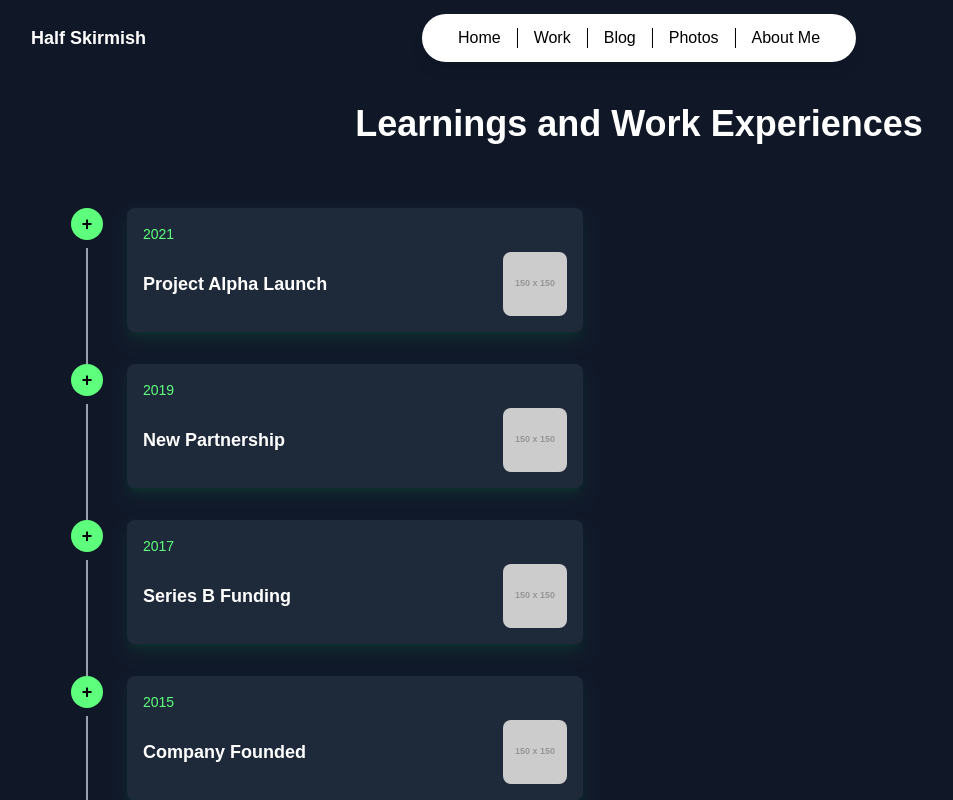
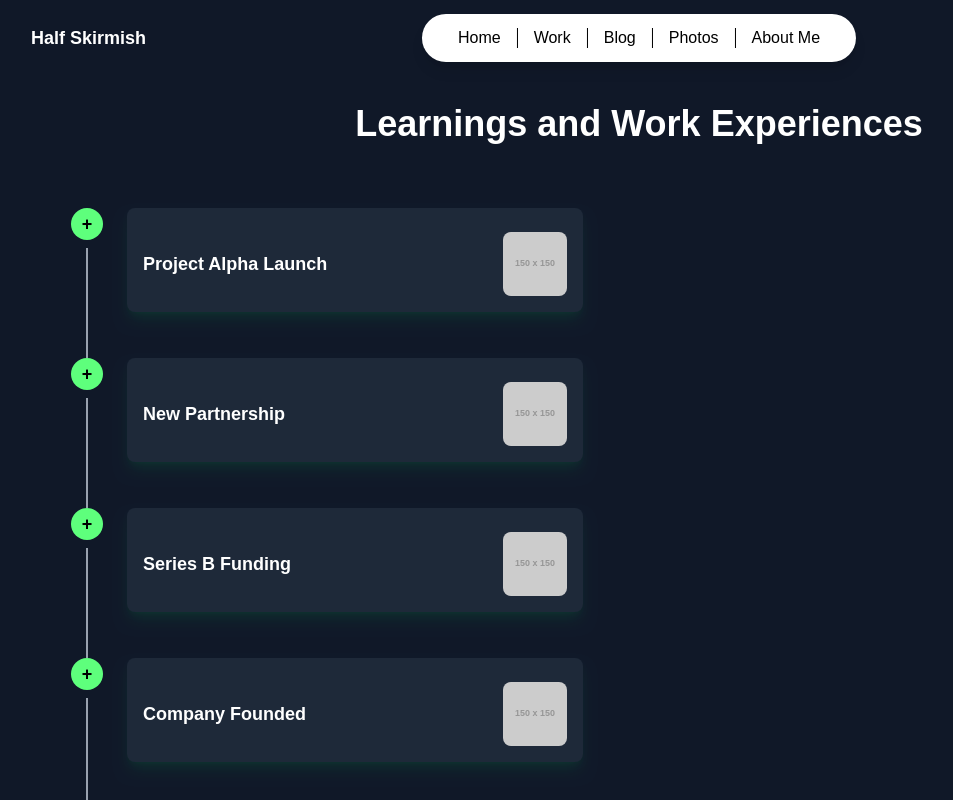
Before and after one commit to half-skirmish/frontend-halfskirmish-v2, a Next.js app: page /work in a window 1280 px wide. Shown: the top 800 px of the page, without its empty margins (1-954 px from the left). Built offline with nearby package versions, Linux system fonts and the light colour scheme.

Commit message:
Added the Start and End Dates for the Work timeline

```diff
--- a/app/(navItems)/work/page.js
+++ b/app/(navItems)/work/page.js
@@ -1,5 +1,24 @@
 import React from "react";
 import timelineData from "../../data/timelineData.json";
+
+const monthOrder = {
+  Jan: 1, Feb: 2, Mar: 3, Apr: 4, May: 5, Jun: 6,
+  Jul: 7, Aug: 8, Sep: 9, Oct: 10, Nov: 11, Dec: 12
+};
+
+// Format date range or single year
+const formatDate = (item) => {
+  if (item.type === "period") {
+    const endText = item.end
+      ? `${item.end.month} ${item.end.year}`
+      : "Present";
+    return `${item.start.month} ${item.start.year} – ${endText}`;
+  }
+  if (item.type === "event") {
+    return `${item.year}`;
+  }
+  return "";
+};
 
 const TimelineItem = ({ data, index, totalItems }) => {
   const shouldPinToBottom = index >= totalItems - 2;
@@ -7,22 +26,28 @@ const TimelineItem = ({ data, index, totalItems }) => {
 
   return (
     <div className="flex min-h-[150px] group">
-      {/* Timeline Gutter: Circle and Line */}
+      {/* Timeline Gutter */}
       <div className="flex flex-col items-center mr-6">
         <div className="z-10 flex items-center justify-center bg-[#5EFF7C] w-8 h-8 rounded-full flex-shrink-0">
           <div className="mx-auto font-semibold text-lg text-black transition-transform duration-500 ease-in-out transform cursor-crosshair group-hover:rotate-45">
             +
           </div>
         </div>
-        {!isLast && <div className="w-0.5 h-full bg-gray-400 bg-opacity-20 mt-2"></div>}
+        {!isLast && (
+          <div className="w-0.5 h-full bg-gray-400 bg-opacity-20 mt-2"></div>
+        )}
       </div>
 
       {/* Content */}
       <div className="relative flex-1 pb-8">
-        <div className="p-4 bg-gray-800 rounded-lg shadow-lg shadow-green-500/10 transition-transform cursor-crosshair duration-500 ease-in-out transform group-hover:scale-105">
-          <p className="text-sm font-medium text-[#5EFF7C] mb-2">{data.year}</p>
+        <div className="p-4 bg-gray-800 hover:border border-[#5EFF7C] rounded-lg shadow-lg shadow-green-500/10 transition-transform cursor-crosshair duration-500 ease-in-out transform group-hover:scale-105">
+          <p className="text-sm font-medium text-white mb-2">
+            {formatDate(data)}
+          </p>
           <div className="flex justify-between items-center">
-            <h3 className="text-lg font-bold text-white flex-grow pr-4">{data.title}</h3>
+            <h3 className="text-lg font-bold text-white flex-grow pr-4">
+              {data.title}
+            </h3>
             <img
               src={data.imageUrl}
               alt={data.title}
@@ -50,8 +75,20 @@ const TimelineItem = ({ data, index, totalItems }) => {
 };
 
 const Work = () => {
-  // Optional: sort by year descending if you want latest first
-  const sortedTimeline = [...timelineData].sort((a, b) => b.year - a.year);
+  // Sorting by start date (period) or year (event)
+  const sortedTimeline = [...timelineData].sort((a, b) => {
+    const aYear = a.type === "period" ? a.start.year : a.year;
+    const bYear = b.type === "period" ? b.start.year : b.year;
+
+    if (aYear !== bYear) return bYear - aYear;
+
+    const aMonth =
+      a.type === "period" ? monthOrder[a.start.month] : 1;
+    const bMonth =
+      b.type === "period" ? monthOrder[b.start.month] : 1;
+
+    return bMonth - aMonth;
+  });
 
   return (
     <div className="bg-gray-900 text-white font-sans min-h-screen p-4 sm:p-6 lg:p-8">
@@ -65,7 +102,7 @@ const Work = () => {
             {sortedTimeline.map((data, idx) => (
               <TimelineItem
                 data={data}
-                key={`${data.year}-${data.title}`}
+                key={`${formatDate(data)}-${data.title}`}
                 index={idx}
                 totalItems={sortedTimeline.length}
               />
```
